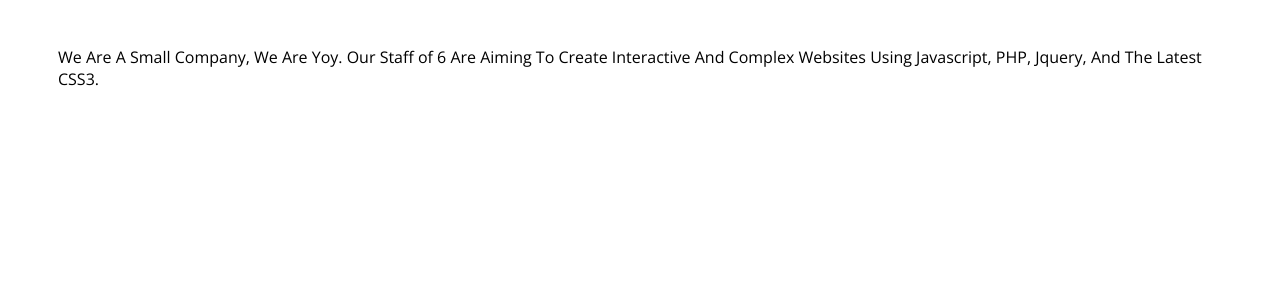
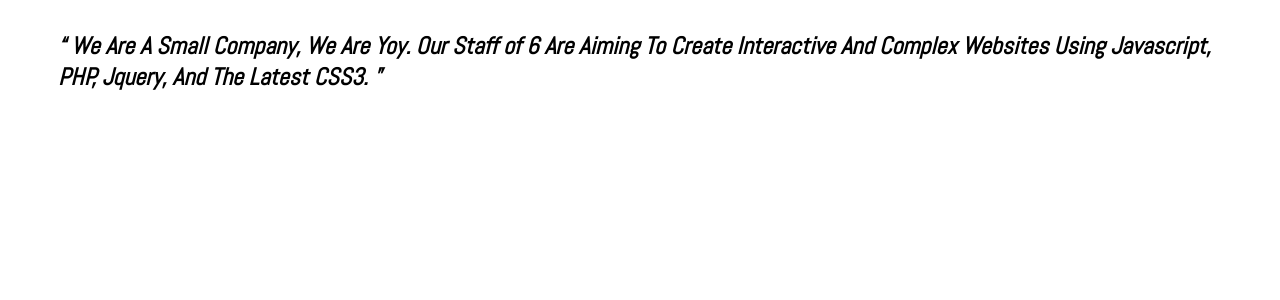
Before and after one commit to oscareat8/yoy, a PHP site: page / in a window 1280 px wide. Shown: the part 76-376 px from the top of the page. Run offline with PHP 8.4, Linux system fonts and the light colour scheme.

Commit message:
changed quote font text

```diff
--- a/index.html
+++ b/index.html
@@ -4,6 +4,7 @@
     <meta charset="utf-8"/>
     <meta name="viewport" content="width=device-width, initial-scale=1.0">
     <link href='http://fonts.googleapis.com/css?family=Open+Sans' rel='stylesheet' type='text/css'>
+    <link href='http://fonts.googleapis.com/css?family=Abel' rel='stylesheet' type='text/css'>
     <link href="style.css" type="text/css" rel="stylesheet">
     <link rel="apple-touch-icon" sizes="57x57" href="/apple-icon-57x57.png">
     <link rel="apple-touch-icon" sizes="60x60" href="/apple-icon-60x60.png">
@@ -36,11 +37,11 @@
             <a href="#">ABOUT US</a>
     </div>
     <article id="article">
-        <p>
+        <q>
             We Are A Small Company, We Are Yoy. Our Staff of 6 Are Aiming To Create
             Interactive And Complex Websites Using Javascript, PHP, Jquery, And The
             Latest CSS3.
-        </p>
+        </q>
 
     </article>
 
--- a/style.css
+++ b/style.css
@@ -111,3 +111,10 @@
     top: 0px;
     padding: 50px;
 }
+
+q {
+    font-family: 'Abel', sans-serif;
+    font-size: 18pt;
+    font-style: italic;
+    font-weight: bolder;
+}
```
